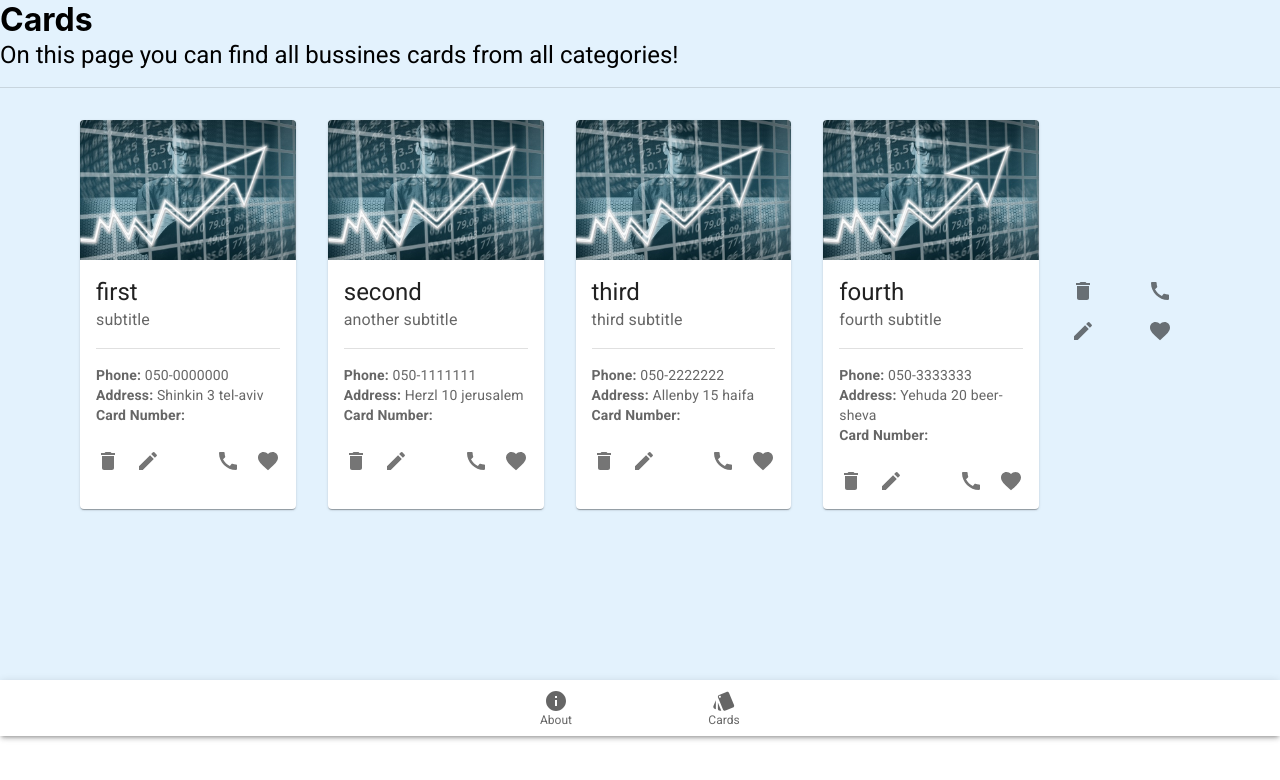
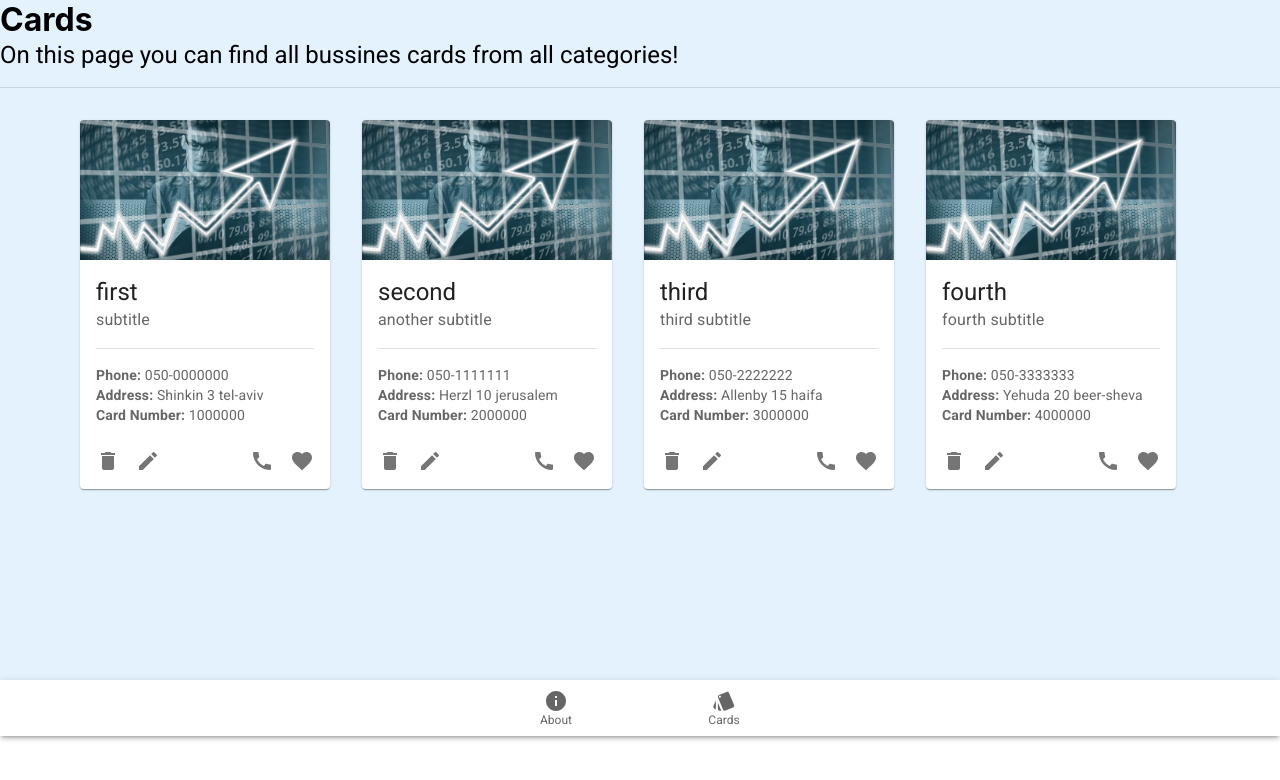
Before and after one commit to KarenMiz/CardsProjects, a React (Create React App) app in the folder cards-d100923er/: page / in a window 1280 px wide. Shown: the top 780 px of the page. Built offline with nearby package versions, Linux system fonts and the light colour scheme.

Commit message:
24/03/23

```diff
--- a/cards-d100923er/src/Cards/Components/Card/CardActionBar.jsx
+++ b/cards-d100923er/src/Cards/Components/Card/CardActionBar.jsx
@@ -5,18 +5,18 @@ import CallIcon from '@mui/icons-material/Call';
 import FavoriteIcon from '@mui/icons-material/Favorite';
 import React from 'react'
 
-export default function CardActionBar({ handelCardsDelete, handelCardsLike, cardID }) {
+export default function CardActionBar({ handelCardsDelete, handelCardsLike, cardId }) {
 
     const handleCardEdit = (id) => {
-        console.log(`you edit card no` + (id));
+        console.log(`you edit card no` + id);
     }
     return (
         <CardActions sx={{ paddingTop: 0, justifyContent: "space-between" }}>
             <Box>
-                <IconButton onClick={() => handelCardsDelete(cardID)}>
+                <IconButton onClick={() => handelCardsDelete(cardId)}>
                     <DeleteIcon></DeleteIcon>
                 </IconButton>
-                <IconButton onClick={() => handleCardEdit(cardID)}>
+                <IconButton onClick={() => handleCardEdit(cardId)}>
                     <EditIcon></EditIcon>
                 </IconButton>
             </Box>
@@ -24,7 +24,7 @@ export default function CardActionBar({ handelCardsDelete, handelCardsLike, card
                 <IconButton>
                     <CallIcon></CallIcon>
                 </IconButton>
-                <IconButton onClick={() => handelCardsLike(cardID)}>
+                <IconButton onClick={() => handelCardsLike(cardId)}>
                     <FavoriteIcon></FavoriteIcon>
                 </IconButton>
             </Box>
--- a/cards-d100923er/src/Cards/Components/Card/CardBody.jsx
+++ b/cards-d100923er/src/Cards/Components/Card/CardBody.jsx
@@ -1,7 +1,7 @@
 import { CardContent, CardHeader, Divider, Typography } from '@mui/material'
 import React from 'react'
 
-export default function CardBody({ title, subtitle, phone, address, cardNumber }) {
+export default function CardBody({ title, subtitle, phone, address, bizNumber }) {
     return (
         <>
             <CardHeader
@@ -17,7 +17,7 @@ export default function CardBody({ title, subtitle, phone, address, cardNumber }
                     <strong>Address:</strong> {address.street} {address.houseNumber} {address.city}
                 </Typography>
                 <Typography variant='body2' color="text.secondary">
-                    <strong>Card Number:</strong> {cardNumber}
+                    <strong>Card Number:</strong> {bizNumber}
                 </Typography>
             </CardContent>
         </>
--- a/cards-d100923er/src/Cards/Components/Cards.jsx
+++ b/cards-d100923er/src/Cards/Components/Cards.jsx
@@ -1,7 +1,7 @@
 import React from 'react'
 import CardComponent from './Card/CardComponent';
 import { Container, Typography } from '@mui/material';
-import CardActionBar from './Card/CardActionBar';
+
 const cards = [
         {
           _id: "63765801e20ed868a69a62c4",
@@ -97,11 +97,11 @@ const cards = [
         },
       ];
 export default function Cards() {
-        const handelCardsDelete = (_id) => {
-          console.log(`you delete card no ${_id}`);
+        const handelCardsDelete = (id) => {
+          console.log("you delete card no" + id);
         };
-        const handelCardsLike = (_id) => {
-          console.log("you liked card no" + _id);
+        const handelCardsLike = (id) => {
+          console.log("you liked card no" + id);
         };
        return cards.length === 0 ?
            (
@@ -111,19 +111,15 @@ export default function Cards() {
           )
         :
 
-        ( <Container sx={{display: "flex"}}>
+        ( <Container sx={{display: "flex", flexWrap: "wrap"}}>
         {cards.map((card)=>(
         <CardComponent
+         key={card._id}
          card={card}
          handelCardsDelete={handelCardsDelete}
          handelCardsLike={handelCardsLike}
-         key={card._id}
           />
         ))}
-       <CardActionBar
-       handelCardsDelete={handelCardsDelete}
-       handelCardsLike={handelCardsLike}
 
-       />
         </Container>
       );}
```
